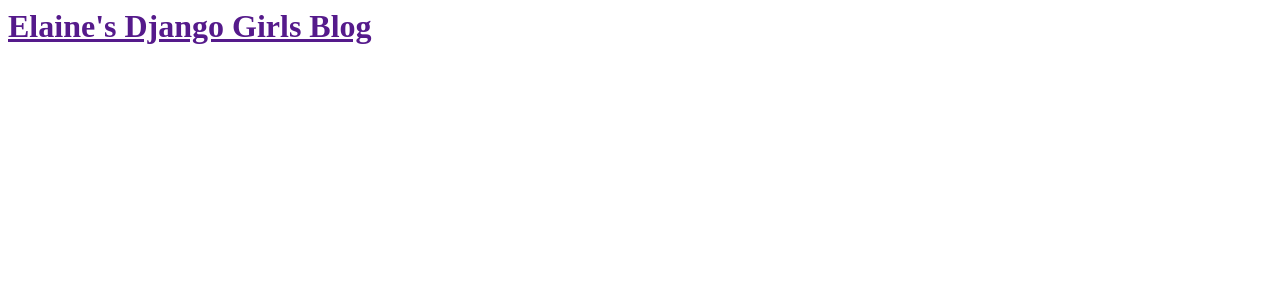
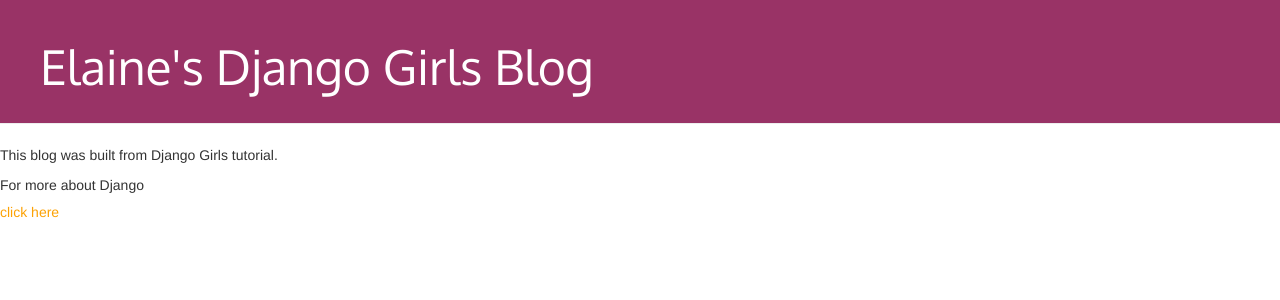
Before and after one commit to Elainek1/DjangoGirls, a Django app: page / in a window 1280 px wide. Shown: the top 300 px of the page. Run offline with Django 3.2, Linux system fonts and the light colour scheme; data that the repository does not hold is empty; some libraries are stand-ins or nearby versions.

Commit message:
Added css to make the website more pretty

```diff
--- /dev/null
+++ b/blog/static/css/blog.css
@@ -0,0 +1,50 @@
+.page-header {
+    background-color: #993366;
+    margin-top: 0;
+    padding: 20px 20px 20px 40px;
+}
+
+.page-header h1, .page-header h1 a, .page-header h1 a:visited, .page-header h1 a:active {
+    color: #ffffff;
+    font-size: 36pt;
+    text-decoration: none;
+}
+
+.content {
+    margin-left: 40px;
+}
+
+h1, h2, h3, h4 {
+    font-family: 'Oxygen', sans-serif;
+}
+
+.date {
+    color: #828282;
+}
+
+.save {
+    float: right;
+}
+
+.post-form textarea, .post-form input {
+    width: 100%;
+}
+
+.top-menu, .top-menu:hover, .top-menu:visited {
+    color: #ffffff;
+    float: right;
+    font-size: 26pt;
+    margin-right: 20px;
+}
+
+.post {
+    margin-bottom: 70px;
+}
+
+.post h1 a, .post h1 a:visited {
+    color: #000000;
+}
+
+h5 a {
+    color: #FCA205;
+}
--- a/blog/templates/blog/post_list.html
+++ b/blog/templates/blog/post_list.html
@@ -1,20 +1,40 @@
+{% load staticfiles %}
 <html>
     <head>
         <title>Elaine's Django Girls Blog</title>
+        <link rel="stylesheet" href="//maxcdn.bootstrapcdn.com/bootstrap/3.2.0/css/bootstrap.min.css">
+        <link rel="stylesheet" href="//maxcdn.bootstrapcdn.com/bootstrap/3.2.0/css/bootstrap-theme.min.css">
+        <link rel="stylesheet" href="{% static 'css/blog.css' %}">
+        <link href="//fonts.googleapis.com/css?family=Lobster&subset=latin,latin-ext" rel="stylesheet" type="text/css">
+        <link href="https://fonts.googleapis.com/css?family=Oxygen" rel="stylesheet">
     </head>
     <body>
-        <div>
+        <div class="page-header">
             <h1><a href="">Elaine's Django Girls Blog</a></h1>
         </div>
-
+        <div class="content container">
+            <div class="row">
+                <div class="col-md-8">
                     {% for post in posts %}
-            <div>
+                        <div class="post">
                             <h1><a href="">{{ post.title }}</a></h1>
                             <p>{{ post.text|linebreaksbr }}</p>
+                            <div class="date">
                                 <p>published: {{ post.published_date }}</p>
+                            </div>
                             <br/>
 
                         </div>
                     {% endfor %}
+                </div>
+            </div>
+        </div>
+
+        <div>
+            <p>This blog was built from Django Girls tutorial.</p>
+            <p>For more about Django
+                <h5><a href="https://en.wikipedia.org/wiki/Django" class="external_link" id="link_to_wiki_page">click here</a></h5>
+            </p>
+        </div>
     </body>
 </html>
```
Lines whose indentation alone changed are shown as unchanged.
